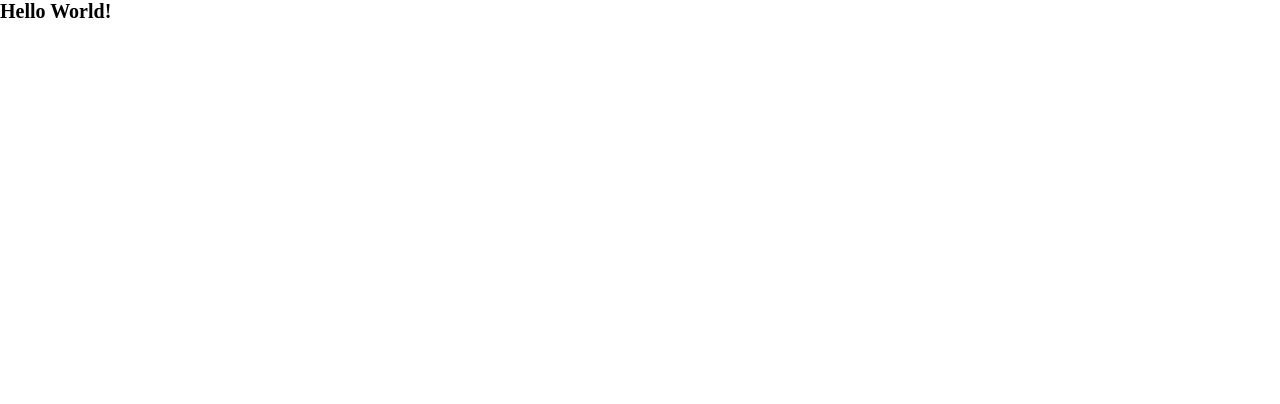
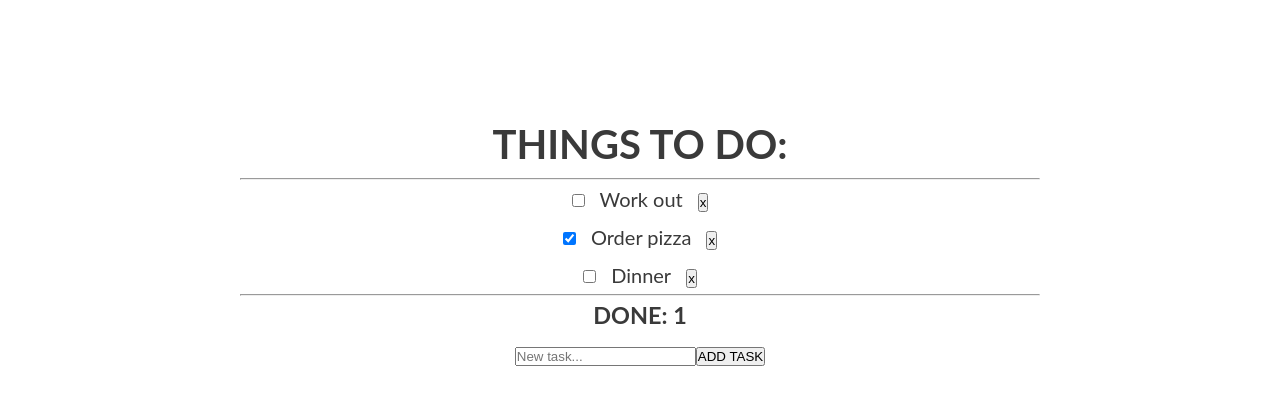
Before and after one commit to Alejandro-Cardozo/react-challenges, a React (Vite) app: page / in a window 1280 px wide. Shown: the top 404 px of the page. Built offline with nearby package versions, Linux system fonts and the light colour scheme.

Commit message:
Working App

```diff
--- a/index.html
+++ b/index.html
@@ -2,9 +2,8 @@
 <html lang="en">
   <head>
     <meta charset="UTF-8" />
-    <link rel="icon" type="image/svg+xml" href="/vite.svg" />
     <meta name="viewport" content="width=device-width, initial-scale=1.0" />
-    <title>Vite + React</title>
+    <title>ToDo App</title>
   </head>
   <body>
     <div id="root"></div>
--- a/src/App.jsx
+++ b/src/App.jsx
@@ -1,5 +1,21 @@
+import Headers from './components/Headers';
+import AddTodo from './components/AddTodo';
+import TodoCounter from './components/TodoCounter';
+import TodoList from './components/TodoList';
+import Card from './components/Card';
+import { TodoContextProvider } from './context/context';
+
 function App() {
-  return <h1>Hello World!</h1>;
+  return (
+    <TodoContextProvider>
+      <Card>
+        <Headers />
+        <TodoList />
+        <TodoCounter />
+        <AddTodo />
+      </Card>
+    </TodoContextProvider>
+  );
 }
 
 export default App;
--- /dev/null
+++ b/src/components/AddTodo.jsx
@@ -0,0 +1,35 @@
+import React, { useState, useContext } from 'react';
+import TodoContext from '../context/context';
+
+const AddTodo = () => {
+  const [task, setTask] = useState('');
+
+  const todoCtx = useContext(TodoContext);
+
+  const onSubmitHandler = (event) => {
+    event.preventDefault();
+    todoCtx.addTodo({
+      id: todoCtx.todos.length
+        ? todoCtx.todos[todoCtx.todos.length - 1].id + 1
+        : 0,
+      title: task,
+      checked: false,
+    });
+    setTask('');
+  };
+
+  return (
+    <form onSubmit={onSubmitHandler}>
+      <input
+        type='text'
+        value={task}
+        onChange={(e) => setTask(e.target.value)}
+        required
+        placeholder='New task...'
+      />
+      <button>ADD TASK</button>
+    </form>
+  );
+};
+
+export default AddTodo;
--- /dev/null
+++ b/src/components/Card.jsx
@@ -0,0 +1,9 @@
+import classes from './Card.module.css';
+
+const Card = (props) => {
+  return (
+    <div className={classes.card}>{props.children}</div>
+  )
+}
+
+export default Card;
--- /dev/null
+++ b/src/components/Card.module.css
@@ -0,0 +1,9 @@
+.card {
+  font-size: 2rem;
+  color: #3a3a3a;
+  width: 90%;
+  max-width: 40em;
+  margin: auto;
+  margin-top: 8rem;
+  text-align: center;
+}
--- /dev/null
+++ b/src/components/Headers.jsx
@@ -0,0 +1,7 @@
+const Headers = () => {
+  return (
+    <h1>THINGS TO DO:</h1>
+  )
+}
+
+export default Headers;
--- /dev/null
+++ b/src/components/Todo.jsx
@@ -0,0 +1,22 @@
+const Todo = ({ id, title, checked, onDelete, onCheck }) => {
+  return (
+    <div style={{ margin: '2px' }}>
+      <input
+        type='checkbox'
+        name={`${title + id}`}
+        id={`${title + id}`}
+        checked={checked}
+        onChange={onCheck}
+      />
+      <label
+        htmlFor={`${title + id}`}
+        style={{ marginRight: '15px', marginLeft: '15px' }}
+      >
+        {title}
+      </label>
+      <button onClick={onDelete}>x</button>
+    </div>
+  );
+};
+
+export default Todo;
--- /dev/null
+++ b/src/components/Todo.module.css
@@ -0,0 +1,5 @@
+.list {
+  display: flex;
+  align-items: center;
+  flex-direction: column
+}
--- /dev/null
+++ b/src/components/TodoCounter.jsx
@@ -0,0 +1,15 @@
+import { useContext } from 'react';
+
+import TodoContext from '../context/context';
+
+const TodoCounter = () => {
+  const todoCtx = useContext(TodoContext);
+
+  return (
+    <h3>
+      DONE: <span>{todoCtx.todos.filter((el) => el.checked).length}</span>
+    </h3>
+  );
+};
+
+export default TodoCounter;
--- /dev/null
+++ b/src/components/TodoList.jsx
@@ -0,0 +1,29 @@
+import { useContext } from 'react';
+import TodoContext from '../context/context';
+import Todo from './Todo';
+import classes from './Todo.module.css';
+
+const TodoList = () => {
+  const todoCtx = useContext(TodoContext);
+  return (
+    <>
+      <hr />
+      {!todoCtx.todos.length && <h5>Nothing to do today</h5>}
+      <div className={classes.list}>
+        {todoCtx.todos.map((task) => (
+          <Todo
+            key={task.id}
+            id={task.id}
+            title={task.title}
+            checked={task.checked}
+            onDelete={todoCtx.deleteTodo.bind(null, task.id)}
+            onCheck={todoCtx.selectTodo.bind(null, task.id)}
+          />
+        ))}
+      </div>
+      <hr />
+    </>
+  );
+};
+
+export default TodoList;
--- /dev/null
+++ b/src/context/context.jsx
@@ -0,0 +1,44 @@
+import { createContext, useState } from 'react';
+
+const TodoContext = createContext({
+  todos: [],
+  selectTodo: (id) => {},
+  deleteTodo: (id) => {},
+  addTodo: (todo) => {},
+});
+
+export const TodoContextProvider = (props) => {
+  const [todos, setTodos] = useState([
+    { id: 1, title: 'Work out', checked: false },
+    { id: 2, title: 'Order pizza', checked: true },
+    { id: 3, title: 'Dinner', checked: false },
+  ]);
+
+  const selectTodoHandler = (id) => {
+    setTodos((prev) =>
+      prev.map((todo) =>
+        todo.id === id ? { ...todo, checked: !todo.checked } : todo
+      )
+    );
+  };
+  const deleteTodoHandler = (id) => {
+    setTodos((prev) => prev.filter((el) => el.id !== id));
+  };
+  const addTodoHandler = (todo) => {
+    setTodos((prev) => [...prev, todo]);
+  };
+  return (
+    <TodoContext.Provider
+      value={{
+        todos: todos,
+        selectTodo: selectTodoHandler,
+        deleteTodo: deleteTodoHandler,
+        addTodo: addTodoHandler,
+      }}
+    >
+      {props.children}
+    </TodoContext.Provider>
+  );
+};
+
+export default TodoContext;
--- a/src/index.css
+++ b/src/index.css
@@ -3,10 +3,18 @@
 *::before {
   margin: 0;
   padding: 0;
-  box-sizing: inherit; }
+  box-sizing: inherit;
+}
 
 html {
-  font-size: 62.5%; }
+  font-size: 62.5%;
+}
 
 body {
-  box-sizing: border-box; }
+  font-family: 'Lato', sans-serif;
+  font-weight: 400;
+  font-size: 1.6rem;
+  line-height: 1.7;
+  color: #777;
+  padding: 3rem;
+}
```
